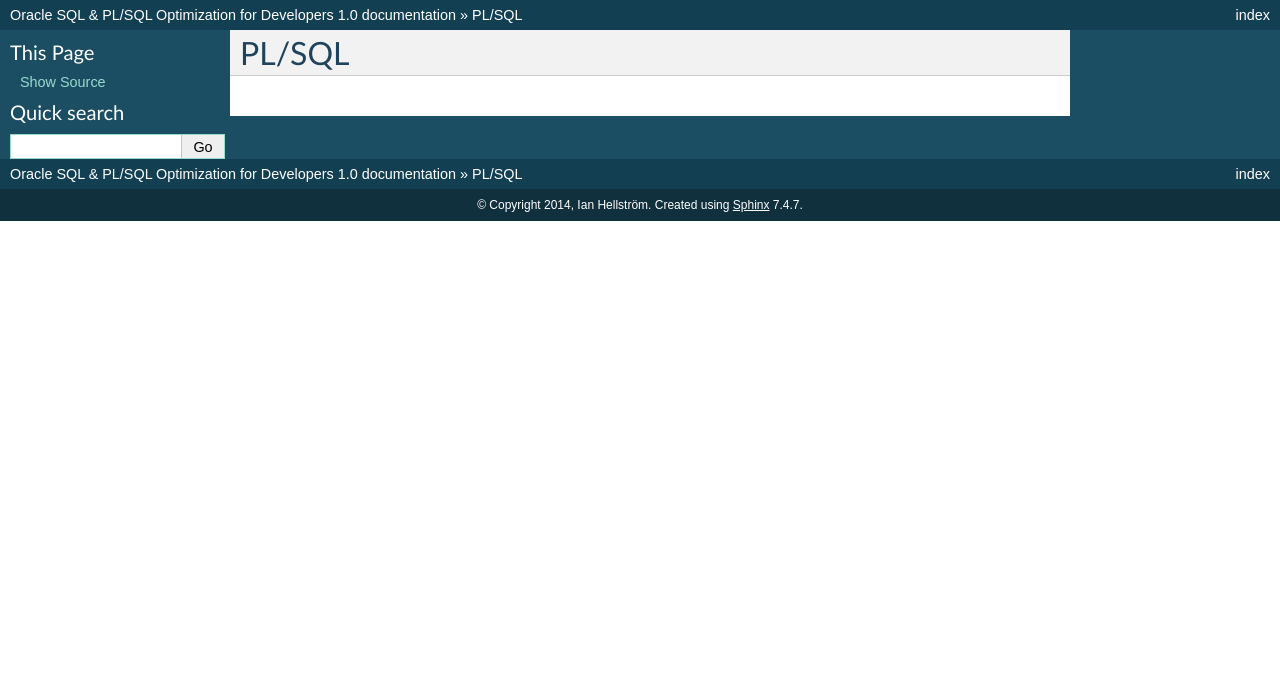
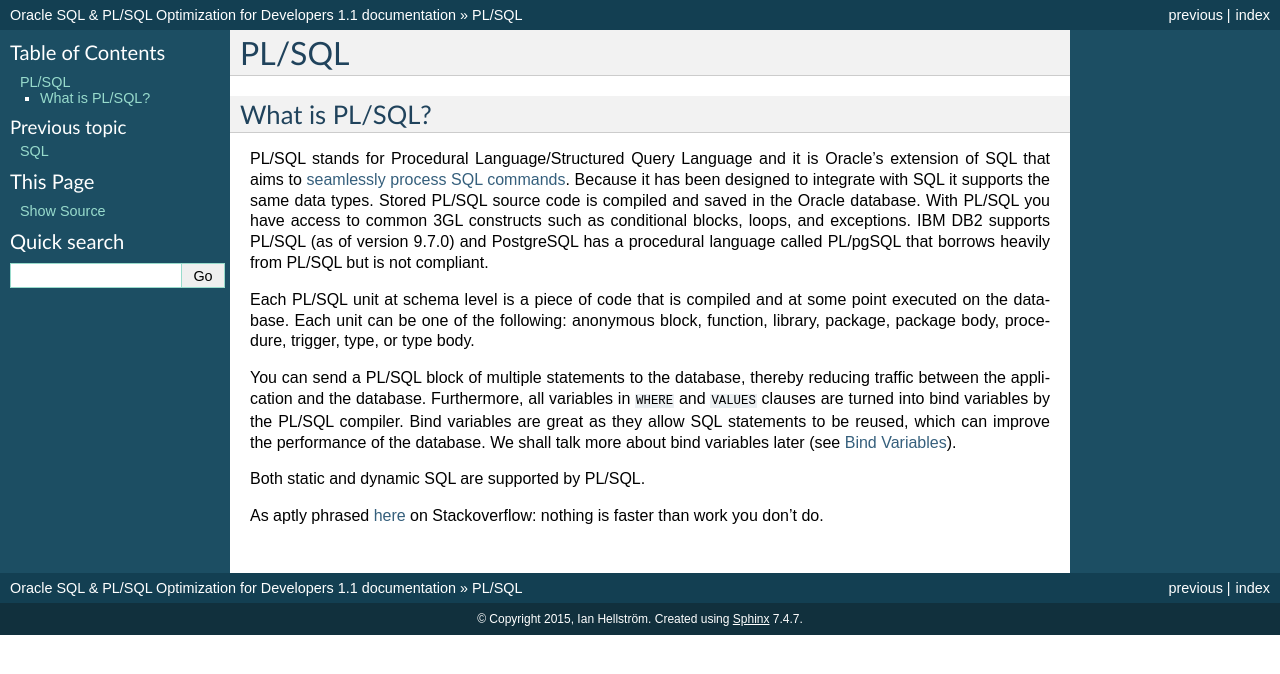
Before and after one commit to ianhellstrom/rtfd, a Sphinx documentation site: the page built from source/plsql.rst, in a window 1280 px wide. Shown: the top 674 px of the page. Built offline with Sphinx 7.4.7, drawn with Linux system fonts in a browser that asks for light colours.

Commit message:
Preps for PL/SQL part

```diff
--- a/source/conf.py
+++ b/source/conf.py
@@ -49,16 +49,16 @@ master_doc = 'index'
 
 # General information about the project.
 project = u'Oracle SQL & PL/SQL Optimization for Developers'
-copyright = u'2014, Ian Hellström'
+copyright = u'2015, Ian Hellström'
 
 # The version info for the project you're documenting, acts as replacement for
 # |version| and |release|, also used in various other places throughout the
 # built documents.
 #
 # The short X.Y version.
-version = '1.0'
+version = '1.1'
 # The full version, including alpha/beta/rc tags.
-release = '1.0'
+release = '1.1'
 
 # The language for content autogenerated by Sphinx. Refer to documentation
 # for a list of supported languages.
--- a/source/index.rst
+++ b/source/index.rst
@@ -9,3 +9,4 @@ Oracle SQL and PL/SQL Optimization for Developers
 
    intro
    sql
+   plsql
--- a/source/plsql.rst
+++ b/source/plsql.rst
@@ -1,3 +1,5 @@
 ######
 PL/SQL
 ######
+
+.. include:: plsql/intro.rst
```
